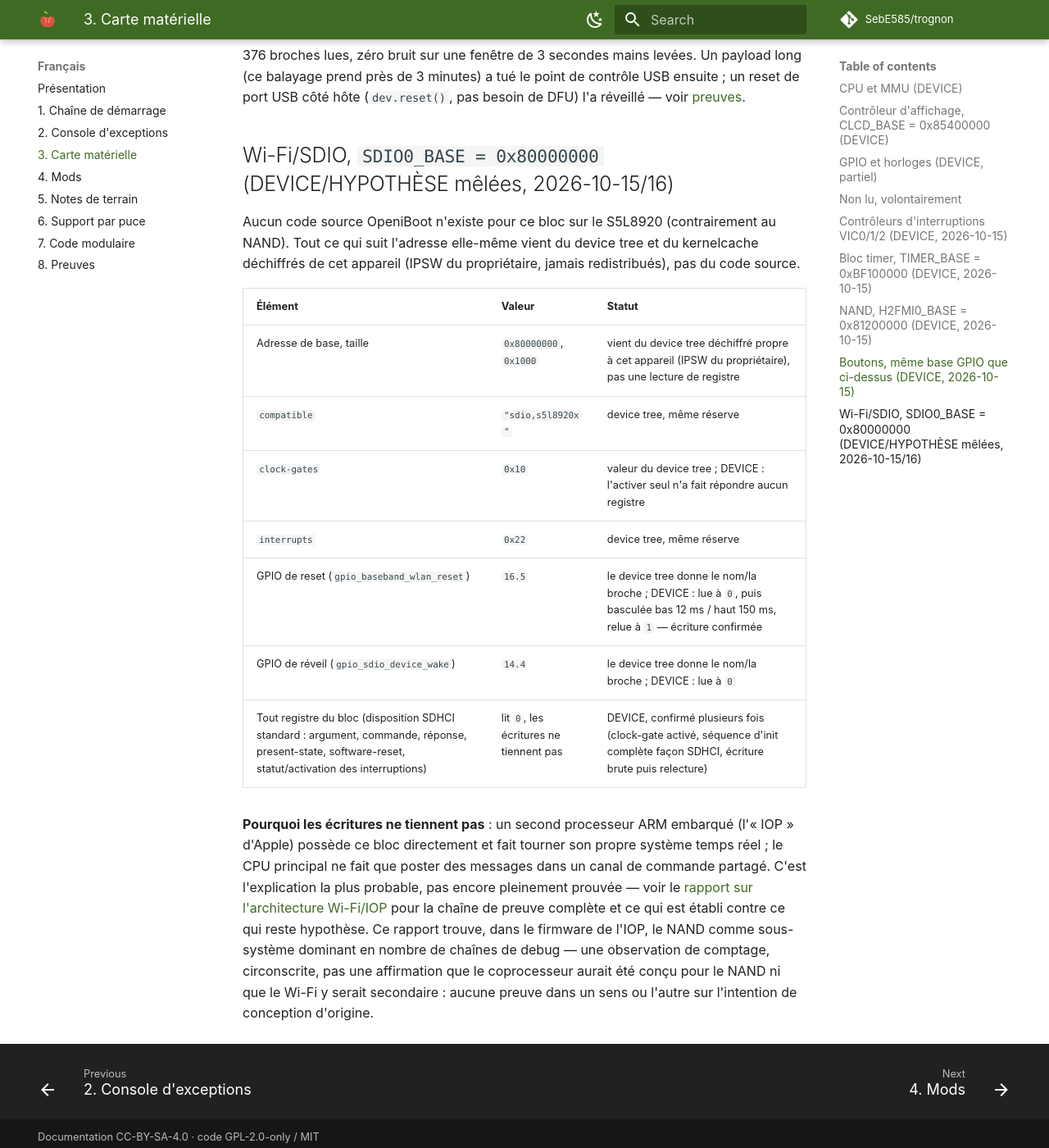
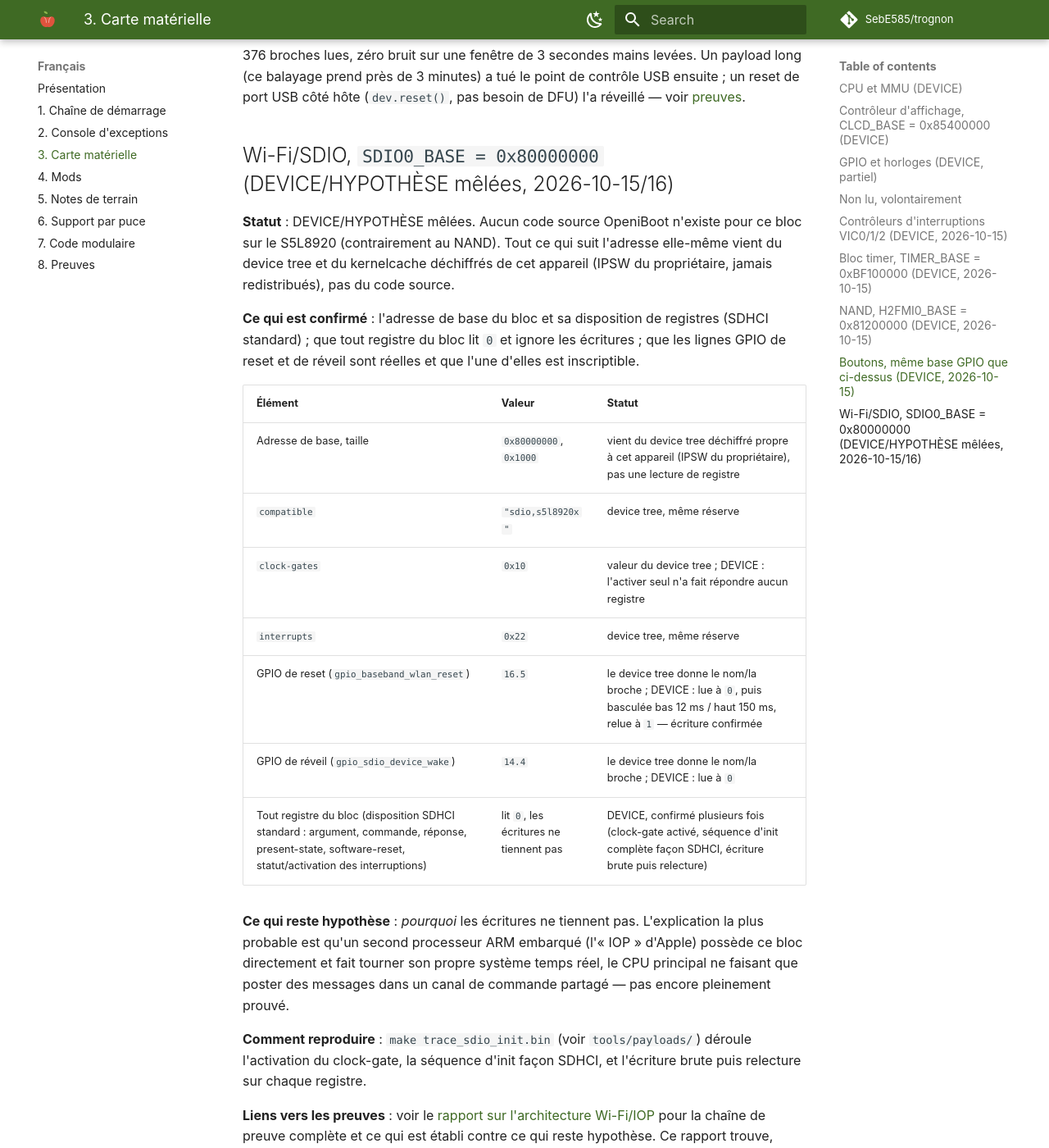
Before and after one commit to SebE585/trognon, an MkDocs documentation site: the page built from docs/fr/03-hardware-map.md, in a window 1280 px wide and 1400 px high, scrolled down 5345 px. Shown: the whole window at 82% size. Built offline with MkDocs 1.6.1 and Material for MkDocs 9.7.7, drawn with Linux system fonts in a browser that asks for light colours; comment, search, counter and statistics services are not loaded.

Commit message:
docs: apply a per-component template to the Wi-Fi/SDIO section (Lot B)
First audit proposed a standard page template per hardware component:
Status / What's confirmed / What remains hypothesis / How to reproduce
/ Links to evidence. Applied it to the Wi-Fi/SDIO section (EN+FR) as a
pattern, without imposing it on every section at once. Content is the
same; it is now labelled into these five parts instead of running as
one undifferentiated block, and the reproduction command (`make
trace_sdio_init.bin`) is now stated explicitly instead of only implied.

```diff
--- a/docs/fr/03-hardware-map.md
+++ b/docs/fr/03-hardware-map.md
@@ -144,9 +144,14 @@ côté hôte (`dev.reset()`, pas besoin de DFU) l'a réveillé — voir [preuves
 
 ## Wi-Fi/SDIO, `SDIO0_BASE = 0x80000000` (DEVICE/HYPOTHÈSE mêlées, 2026-10-15/16)
 
-Aucun code source OpeniBoot n'existe pour ce bloc sur le S5L8920 (contrairement au NAND). Tout
-ce qui suit l'adresse elle-même vient du device tree et du kernelcache déchiffrés de cet
-appareil (IPSW du propriétaire, jamais redistribués), pas du code source.
+**Statut** : DEVICE/HYPOTHÈSE mêlées. Aucun code source OpeniBoot n'existe pour ce bloc sur
+le S5L8920 (contrairement au NAND). Tout ce qui suit l'adresse elle-même vient du device
+tree et du kernelcache déchiffrés de cet appareil (IPSW du propriétaire, jamais
+redistribués), pas du code source.
+
+**Ce qui est confirmé** : l'adresse de base du bloc et sa disposition de registres (SDHCI
+standard) ; que tout registre du bloc lit `0` et ignore les écritures ; que les lignes GPIO
+de reset et de réveil sont réelles et que l'une d'elles est inscriptible.
 
 | Élément | Valeur | Statut |
 |---|---|---|
@@ -158,10 +163,16 @@ appareil (IPSW du propriétaire, jamais redistribués), pas du code source.
 | GPIO de réveil (`gpio_sdio_device_wake`) | `14.4` | le device tree donne le nom/la broche ; DEVICE : lue à `0` |
 | Tout registre du bloc (disposition SDHCI standard : argument, commande, réponse, present-state, software-reset, statut/activation des interruptions) | lit `0`, les écritures ne tiennent pas | DEVICE, confirmé plusieurs fois (clock-gate activé, séquence d'init complète façon SDHCI, écriture brute puis relecture) |
 
-**Pourquoi les écritures ne tiennent pas** : un second processeur ARM embarqué (l'« IOP »
-d'Apple) possède ce bloc directement et fait tourner son propre système temps réel ; le CPU
-principal ne fait que poster des messages dans un canal de commande partagé. C'est l'explication
-la plus probable, pas encore pleinement prouvée — voir le
+**Ce qui reste hypothèse** : *pourquoi* les écritures ne tiennent pas. L'explication la
+plus probable est qu'un second processeur ARM embarqué (l'« IOP » d'Apple) possède ce bloc
+directement et fait tourner son propre système temps réel, le CPU principal ne faisant que
+poster des messages dans un canal de commande partagé — pas encore pleinement prouvé.
+
+**Comment reproduire** : `make trace_sdio_init.bin` (voir `tools/payloads/`) déroule
+l'activation du clock-gate, la séquence d'init façon SDHCI, et l'écriture brute puis
+relecture sur chaque registre.
+
+**Liens vers les preuves** : voir le
 [rapport sur l'architecture Wi-Fi/IOP](../research/2026-10-16-wifi-iop-architecture.md) pour la
 chaîne de preuve complète et ce qui est établi contre ce qui reste hypothèse. Ce rapport trouve,
 dans le firmware de l'IOP, le NAND comme sous-système dominant en nombre de chaînes de debug —
```
Also changed, not shown: docs/en/03-hardware-map.md (+17 -6 lines).
